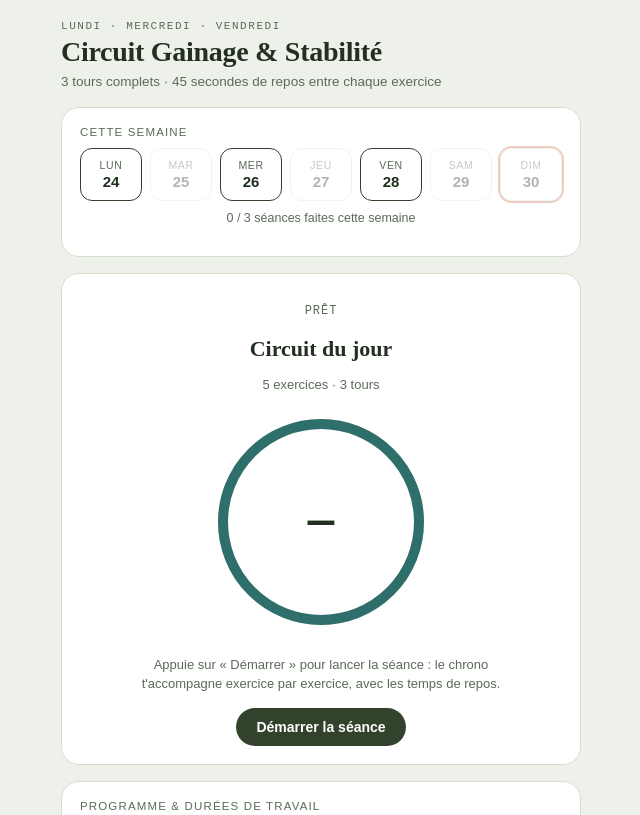
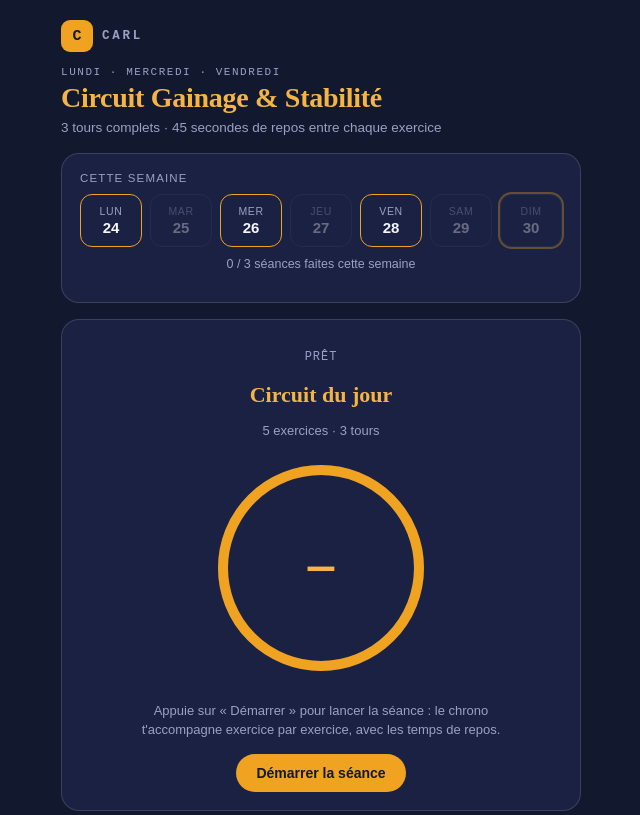
Before and after one commit to titiherel-cmd/Circuit_gainage_CARL, a plain HTML site: page circuit-gainage.html in a window 1280 px wide. Shown: the top 815 px of the page, without its empty margins (319-959 px from the left). Drawn offline with Linux system fonts and the light colour scheme.

Commit message:
Add files via upload

```diff
--- a/circuit-gainage.html
+++ b/circuit-gainage.html
@@ -6,17 +6,18 @@
 <title>Circuit Gainage — Lun/Mer/Ven</title>
 <style>
   :root{
-    --bg:#eef1ea;
-    --panel:#ffffff;
-    --ink:#20301f;
-    --ink-soft:#5a6b57;
-    --pine:#33422c;
-    --pine-deep:#233021;
-    --work:#2f6f6b;
-    --rest:#a9722f;
-    --line:#d7ddcd;
-    --done:#4f7a4a;
-    --today-ring:#c96f4a;
+    --bg:#12182d;
+    --panel:#1a2142;
+    --ink:#f5f6fa;
+    --ink-soft:#9aa1c4;
+    --pine:#f0a320;
+    --pine-deep:#f5b545;
+    --work:#f0a320;
+    --rest:#5b6690;
+    --line:rgba(255,255,255,0.14);
+    --done:#f0a320;
+    --today-ring:#f0a320;
+    --done-text:#12182d;
     --radius:18px;
   }
   *{box-sizing:border-box;}
@@ -32,6 +33,16 @@
   .wrap{max-width:520px;margin:0 auto;}
 
   header{margin-bottom:18px;}
+  .brand-row{display:flex;align-items:center;gap:9px;margin-bottom:14px;}
+  .carl-logo{
+    width:32px;height:32px;border-radius:9px;background:var(--pine);color:var(--bg);
+    display:flex;align-items:center;justify-content:center;flex-shrink:0;
+    font-family:'JetBrains Mono','Courier New',monospace;font-weight:800;font-size:15px;
+  }
+  .carl-word{
+    font-family:'JetBrains Mono','Courier New',monospace;font-weight:700;font-size:12.5px;
+    letter-spacing:.22em;color:var(--ink-soft);text-transform:uppercase;
+  }
   .eyebrow{
     font-family:'JetBrains Mono','Courier New',monospace;
     font-size:11px;letter-spacing:.14em;text-transform:uppercase;
@@ -68,7 +79,7 @@
   .day-cell.rest{opacity:.35;cursor:default;}
   .day-cell.train{border-color:var(--pine);}
   .day-cell.done{background:var(--done);border-color:var(--done);}
-  .day-cell.done .dname,.day-cell.done .dnum{color:#fff;}
+  .day-cell.done .dname,.day-cell.done .dnum{color:var(--done-text);}
   .day-cell.today{box-shadow:0 0 0 2px var(--today-ring);}
   .week-summary{font-family:sans-serif;font-size:12.5px;color:var(--ink-soft);margin-top:10px;text-align:center;}
 
@@ -96,9 +107,9 @@
     transition:transform .1s, opacity .15s;
   }
   button:active{transform:scale(.96);}
-  .btn-primary{background:var(--pine);color:#fff;}
+  .btn-primary{background:var(--pine);color:var(--bg);}
   .btn-ghost{background:transparent;color:var(--pine);border:1px solid var(--pine);}
-  .btn-quiet{background:var(--line);color:var(--ink);}
+  .btn-quiet{background:rgba(255,255,255,0.1);color:var(--ink);border:1px solid var(--line);}
   .idle-msg{font-family:sans-serif;font-size:13.5px;color:var(--ink-soft);margin:6px 0 16px;}
 
   /* ---- Program list ---- */
@@ -109,6 +120,7 @@
   .prog-item input{
     width:52px;text-align:center;border:1px solid var(--line);border-radius:8px;
     padding:4px;font-family:'JetBrains Mono',monospace;font-size:13px;
+    background:rgba(255,255,255,0.06);color:var(--ink);
   }
 
   .section-title{font-family:sans-serif;font-size:11.5px;text-transform:uppercase;letter-spacing:.1em;color:var(--ink-soft);margin:0 0 10px;}
@@ -117,6 +129,7 @@
   .cal-row{display:flex;gap:10px;align-items:center;margin-top:10px;flex-wrap:wrap;}
   .cal-row input[type=time]{
     font-family:'JetBrains Mono',monospace;border:1px solid var(--line);border-radius:8px;padding:8px 10px;font-size:14px;
+    background:rgba(255,255,255,0.06);color:var(--ink);color-scheme:dark;
   }
   .hint{font-size:12px;color:var(--ink-soft);font-family:sans-serif;margin-top:8px;line-height:1.5;}
 
@@ -132,6 +145,10 @@
 <div class="wrap">
 
   <header>
+    <div class="brand-row">
+      <div class="carl-logo">C</div>
+      <span class="carl-word">CARL</span>
+    </div>
     <p class="eyebrow">Lundi · Mercredi · Vendredi</p>
     <h1>Circuit Gainage &amp; Stabilité</h1>
     <p class="sub">3 tours complets · 45 secondes de repos entre chaque exercice</p>
```
